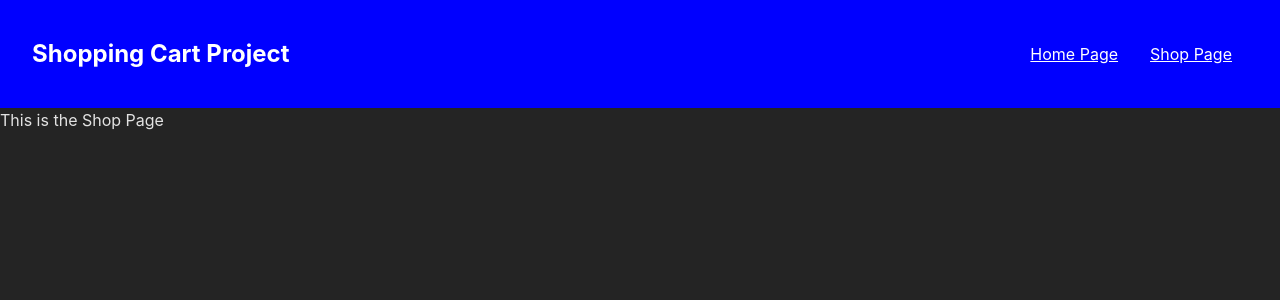
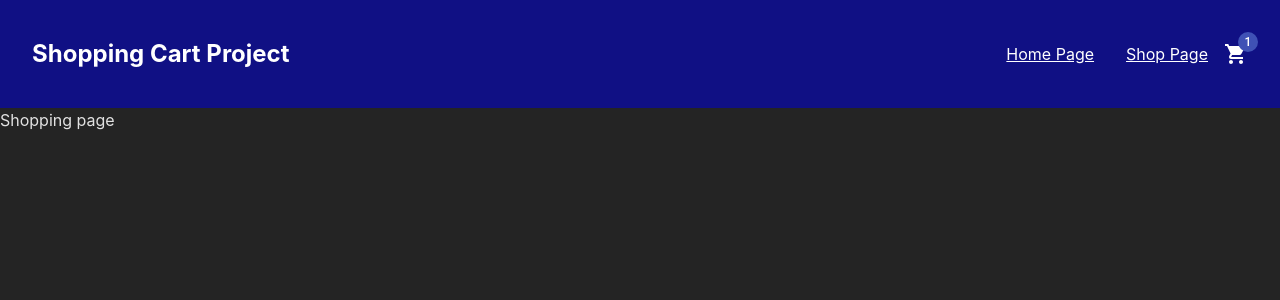
Before and after one commit to kk17203/shopping-cart, a React (Vite) app: page /shoppage in a window 1280 px wide. Shown: the top 300 px of the page. Built offline with nearby package versions, Linux system fonts and the light colour scheme.

Commit message:
added shopping cart icon to navbar

```diff
--- a/package.json
+++ b/package.json
@@ -10,6 +10,8 @@
     "preview": "vite preview"
   },
   "dependencies": {
+    "@material-ui/core": "^4.12.4",
+    "@material-ui/icons": "^4.11.3",
     "react": "^18.2.0",
     "react-dom": "^18.2.0",
     "react-router-dom": "^6.16.0"
--- a/src/App.jsx
+++ b/src/App.jsx
@@ -1,6 +1,11 @@
 import { Link, Outlet } from "react-router-dom";
+import { useState } from "react";
+import Badge from "@material-ui/core/Badge";
+import ShoppingCartIcon from "@material-ui/icons/ShoppingCart";
 
 function App() {
+    const [itemCount, setItemCount] = useState(1);
+
     return (
         <div>
             <nav className="nav-bar">
@@ -12,8 +17,12 @@ function App() {
                     <li>
                         <Link to="shoppage">Shop Page</Link>
                     </li>
+                    <Badge badgeContent={itemCount} color="primary">
+                        <ShoppingCartIcon />{" "}
+                    </Badge>
                 </ul>
             </nav>
+
             <Outlet />
         </div>
     );
--- a/src/ShopPage.jsx
+++ b/src/ShopPage.jsx
@@ -1,7 +1,7 @@
 function ShopPage() {
     return (
         <div>
-            <span>This is the Shop Page</span>
+            <span>Shopping page</span>
         </div>
     );
 }
--- a/src/index.css
+++ b/src/index.css
@@ -31,7 +31,7 @@ a {
     padding: 1rem 2rem;
     background-color: #242424;
     color: white;
-    background-color: blue;
+    background-color: rgba(6, 6, 179, 0.671);
 }
 
 .nav-bar ul {
```
Also changed, not shown: 1 other file (tests, documents, lock files or other folders).
